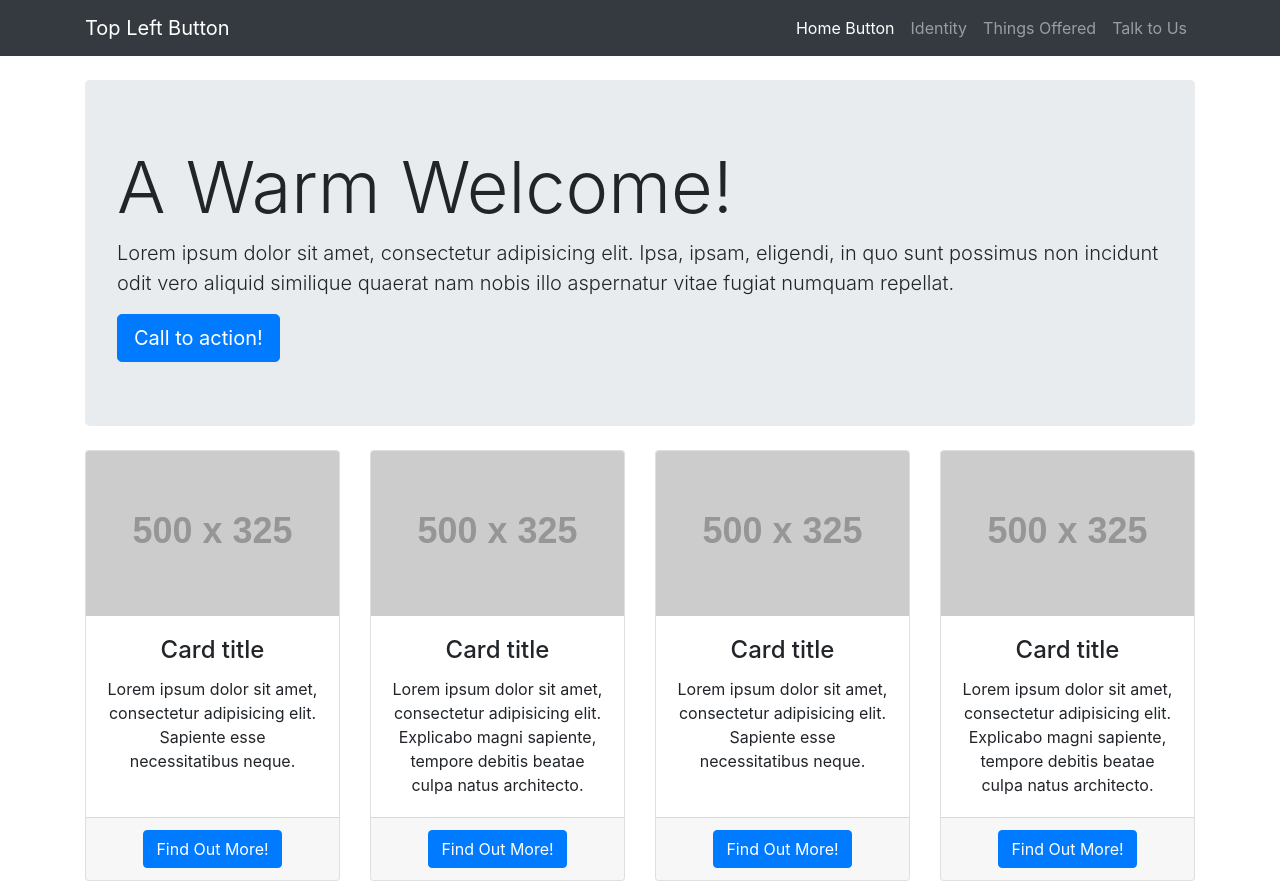
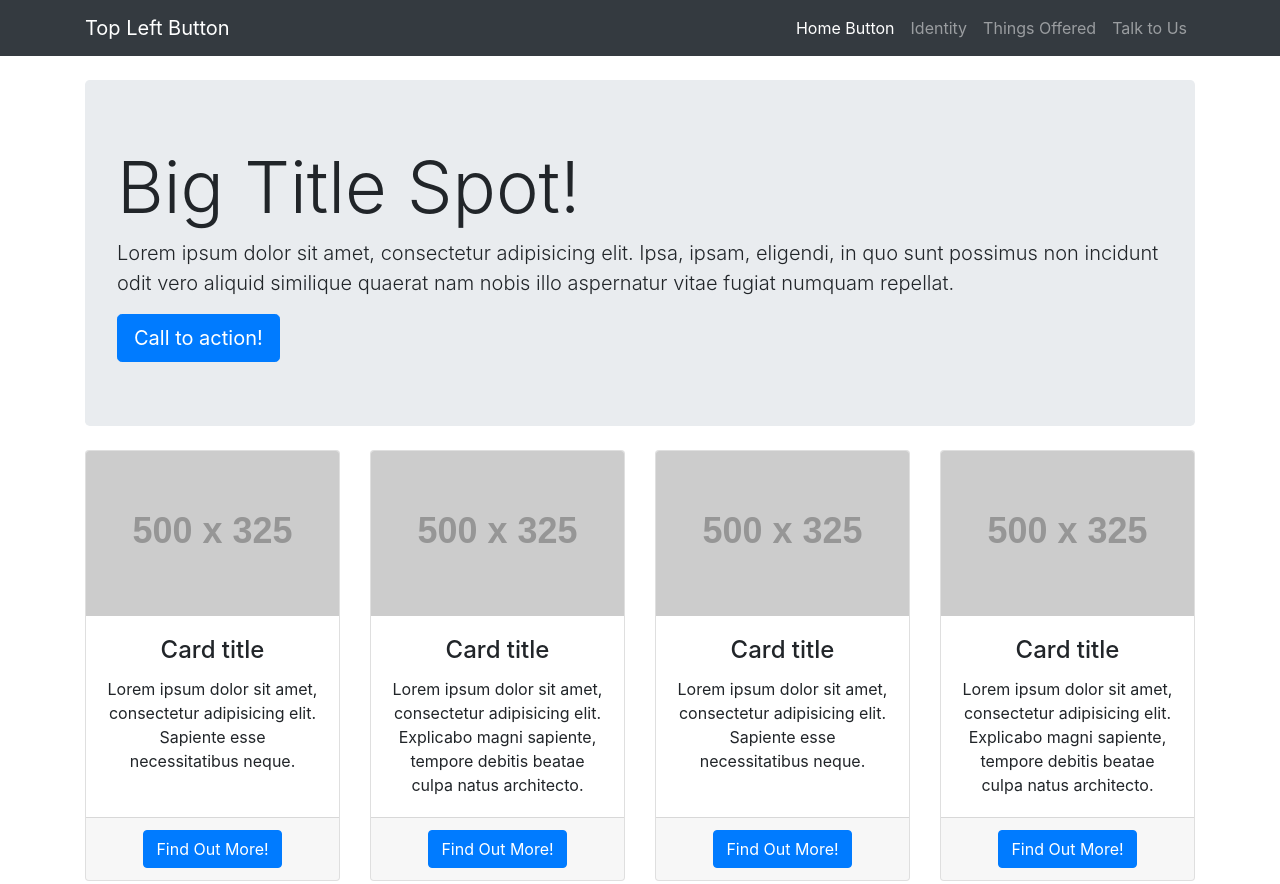
Before and after one commit to Canna0329/BootstrapProject, a website: page startbootstrap-heroic-features-gh-pages/index.html in a window 1280 px wide. Shown: the top 884 px of the page. Drawn offline with Linux system fonts and the light colour scheme; placeholder pictures from the web are drawn by us.

Commit message:
Update index.html

```diff
--- a/startbootstrap-heroic-features-gh-pages/index.html
+++ b/startbootstrap-heroic-features-gh-pages/index.html
@@ -53,7 +53,7 @@
 
     <!-- Jumbotron Header -->
     <header class="jumbotron my-4">
-      <h1 class="display-3">A Warm Welcome!</h1>
+      <h1 class="display-3">Big Title Spot!</h1>
       <p class="lead">Lorem ipsum dolor sit amet, consectetur adipisicing elit. Ipsa, ipsam, eligendi, in quo sunt possimus non incidunt odit vero aliquid similique quaerat nam nobis illo aspernatur vitae fugiat numquam repellat.</p>
       <a href="#" class="btn btn-primary btn-lg">Call to action!</a>
     </header>
```
